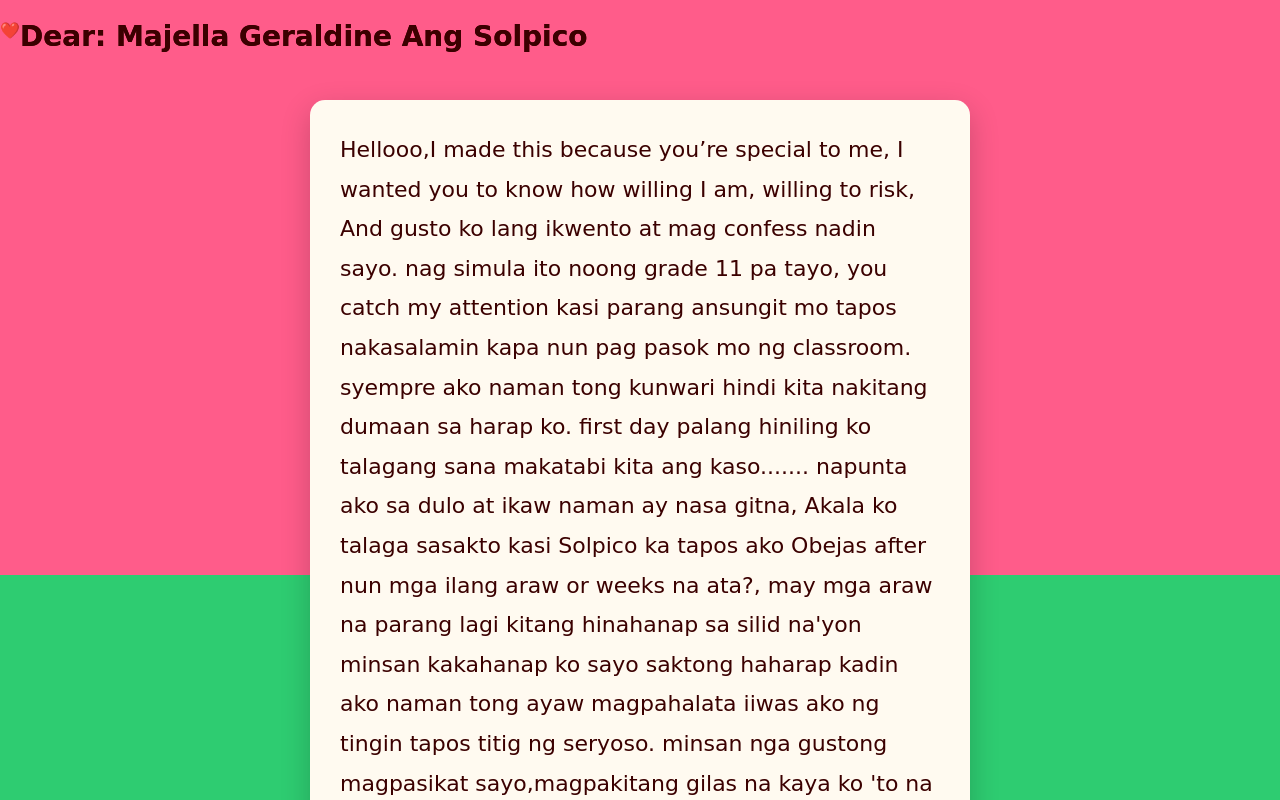
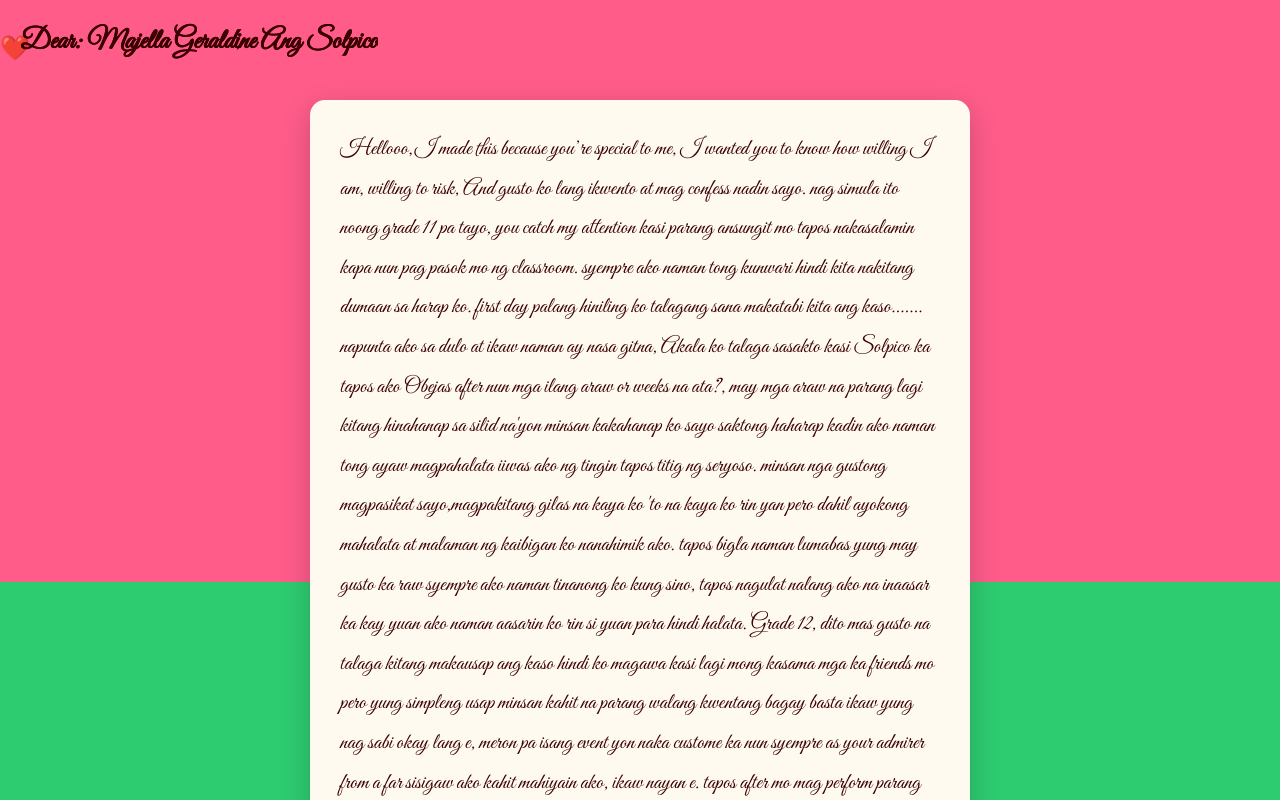
Before and after one commit to doubletake012-art/confession, a plain HTML site: page index.html in a window 1280 px wide. Shown: the top 800 px of the page. Drawn offline with Linux system fonts and the light colour scheme.

Commit message:
Set love letter font

```diff
--- a/index.html
+++ b/index.html
@@ -130,3 +130,6 @@
 
 
   </div>
+
+ <!-- Example with Great Vibes -->
+<link href="https://fonts.googleapis.com/css2?family=Great+Vibes&display=swap" rel="stylesheet">
--- a/style.css
+++ b/style.css
@@ -212,3 +212,10 @@
 body {
   overflow-y: scroll; /* vertical scroll sa buong page */
 }
+
+body {
+  font-family: 'Great Vibes', cursive;
+  font-size: 24px; /* optional: bigger for love letter style */
+  color: #8B0000; /* optional: dark red for romance */
+  line-height: 1.6;
+}
```
